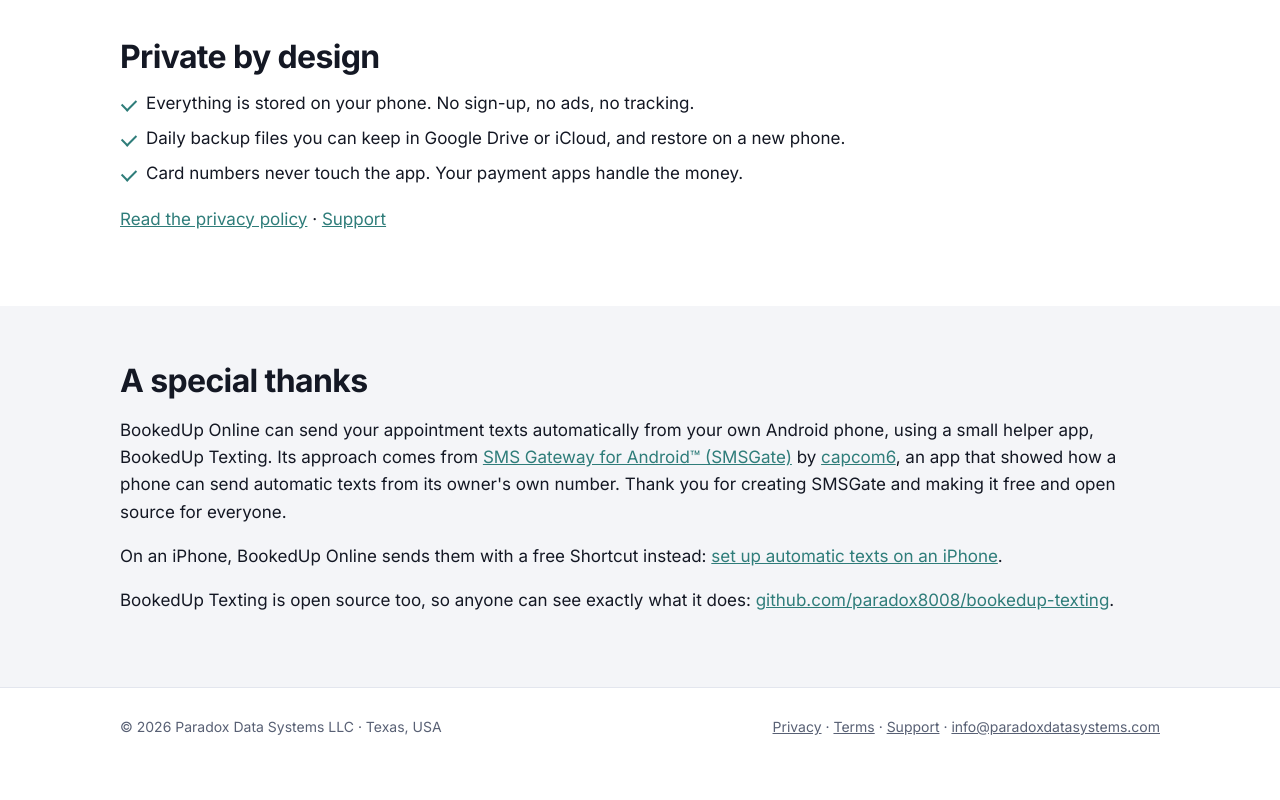
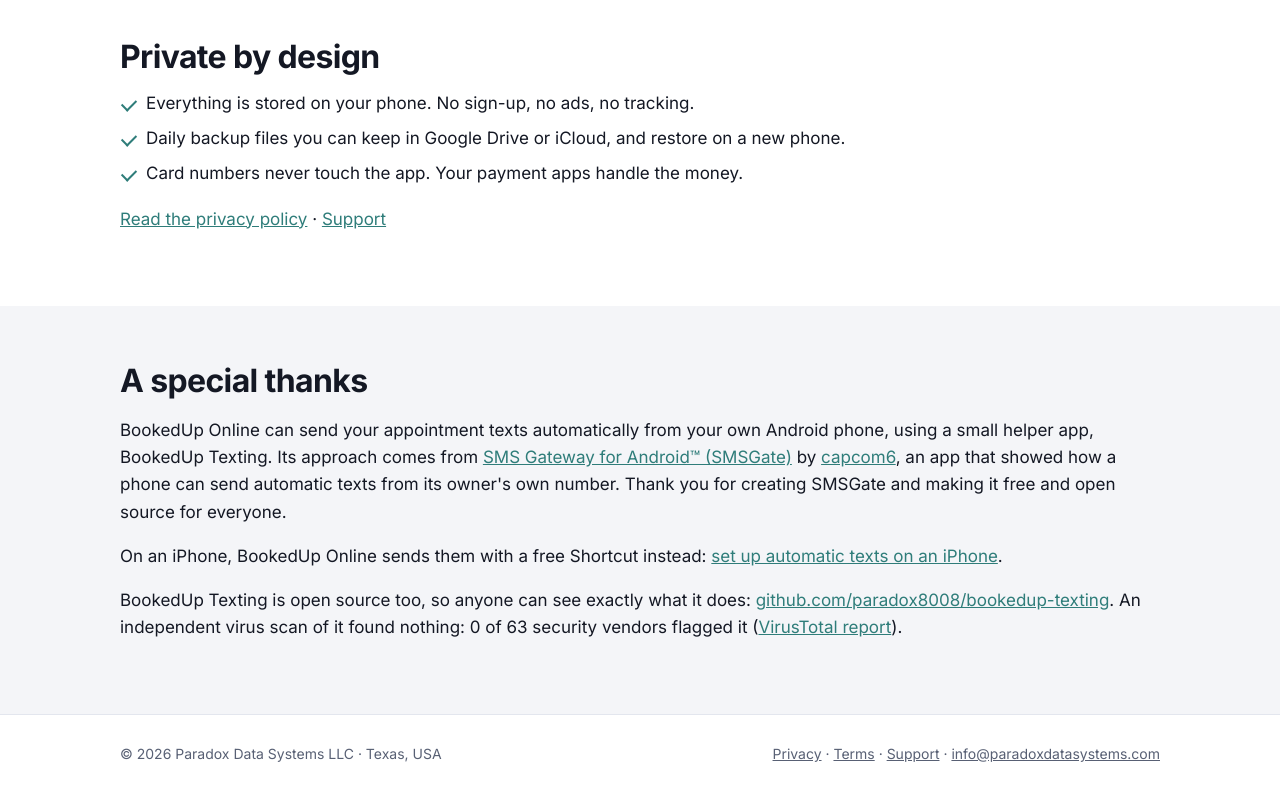
Before and after one commit to paradox8008/paradoxdatasystems.com, a plain HTML site: page bookedup/index.html in a window 1280 px wide. Shown: the part 1186-1986 px from the top of the page. Before the commit the page ends 1965 px from the top, so only its background shows below. Drawn offline with Linux system fonts and the light colour scheme.

Commit message:
BookedUp page: link the BookedUp Texting VirusTotal report
Co-Authored-By: Claude Opus 5.5 <noreply@anthropic.com>
Claude-Session: https://claude.ai/code/session_013TBQvJv2m16xQFwifkcyxm

```diff
--- a/bookedup/index.html
+++ b/bookedup/index.html
@@ -53,7 +53,7 @@
   <h2>A special thanks</h2>
   <p>BookedUp Online can send your appointment texts automatically from your own Android phone, using a small helper app, BookedUp Texting. Its approach comes from <a href="https://sms-gate.app">SMS Gateway for Android&trade; (SMSGate)</a> by <a href="https://github.com/capcom6">capcom6</a>, an app that showed how a phone can send automatic texts from its owner's own number. Thank you for creating SMSGate and making it free and open source for everyone.</p>
   <p>On an iPhone, BookedUp Online sends them with a free Shortcut instead: <a href="iphone-texts/">set up automatic texts on an iPhone</a>.</p>
-  <p>BookedUp Texting is open source too, so anyone can see exactly what it does: <a href="https://github.com/paradox8008/bookedup-texting">github.com/paradox8008/bookedup-texting</a>.</p>
+  <p>BookedUp Texting is open source too, so anyone can see exactly what it does: <a href="https://github.com/paradox8008/bookedup-texting">github.com/paradox8008/bookedup-texting</a>. An independent virus scan of it found nothing: 0 of 63 security vendors flagged it (<a href="https://www.virustotal.com/gui/file/59bee5a8852191fafc49106bba1d7608e408feddc92a29aa963ddacdf9739ad3">VirusTotal report</a>).</p>
 </div></section>
 
 </main>
```
